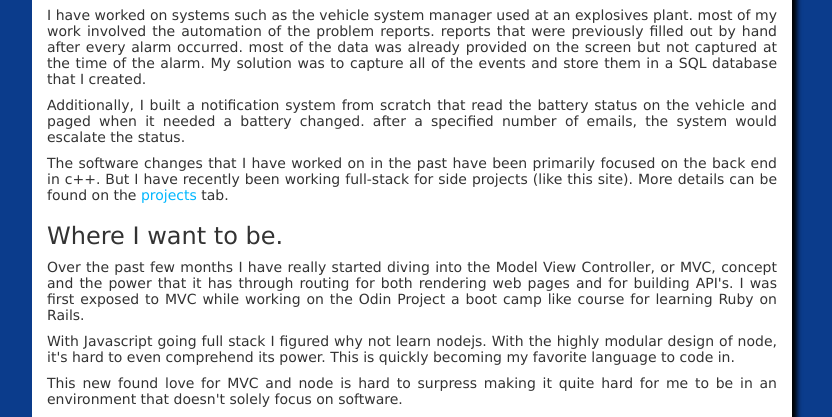
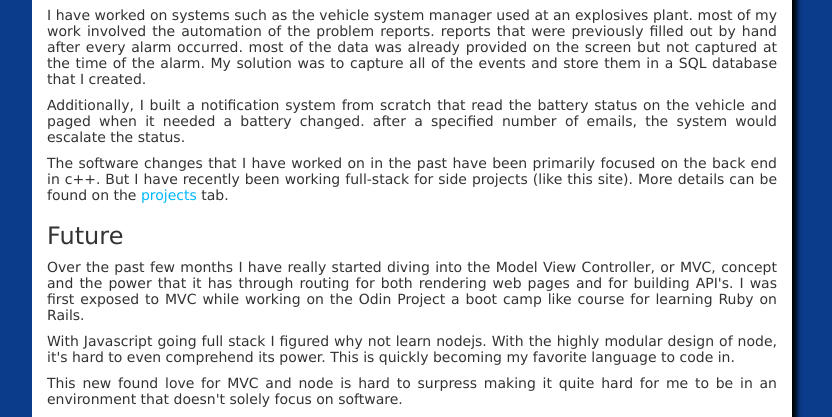
Before and after one commit to RyanTruran/Meetup, a Node server app: page /about in a window 1280 px wide. Shown: the part 580-997 px from the top of the page, without its empty margins (228-1060 px from the left). Run offline with Node 20, Linux system fonts and the light colour scheme; some libraries are stand-ins or nearby versions.

Commit message:
update about

```diff
--- a/aboutMe/views/about.hbs
+++ b/aboutMe/views/about.hbs
@@ -37,7 +37,7 @@
     </p>
 
     <h3>
-    Where I want to be.
+    Future
     </h3>
     <p>
       Over the past few months I have really started diving into the Model View Controller, or MVC, concept and the power that it has through routing for both rendering web pages and for building API's. I was first exposed to MVC while working on the Odin Project
```
